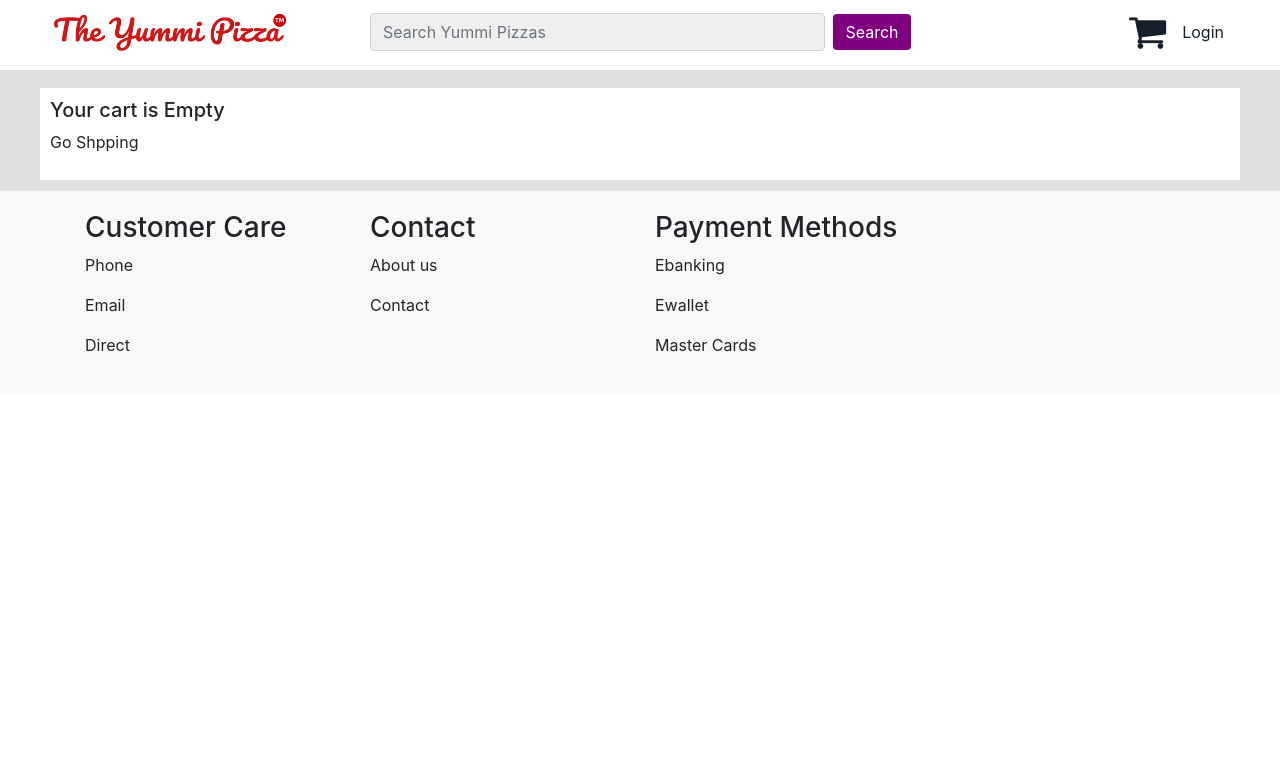
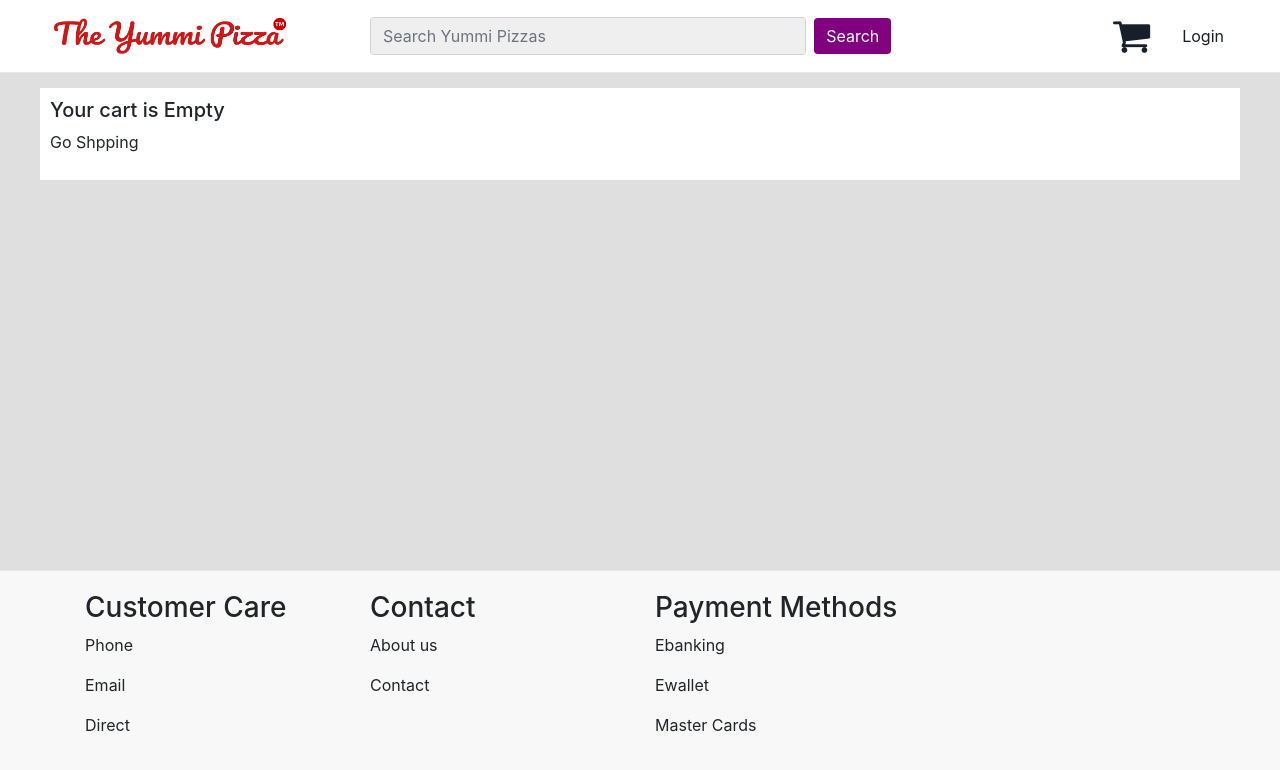
Before and after one commit to pabin/yummipizza_web, a React (Create React App) app: page /cart in a window 1280 px wide. Shown: the top 770 px of the page. Built offline with nearby package versions, Linux system fonts and the light colour scheme.

Commit message:
Updated Navbar Component

```diff
--- a/src/layout/Navbar.css
+++ b/src/layout/Navbar.css
@@ -38,8 +38,8 @@
     margin: 0;
     border-radius: 100%;
     position: absolute;
-    top: -6px;
-    right: -6px;
+    top: 0px;
+    right: 6px;
     padding: 5px;
     color: white;
     font-size: 14px;
--- a/src/layout/Navbar.js
+++ b/src/layout/Navbar.js
@@ -58,7 +58,7 @@ class NavBar extends React.Component {
           <Button className="button">Search</Button>
         </Form>
 
-          <div className="icon-wrapper">
+        <Navbar className="icon-wrapper">
           {
             user.valid_cart && user.valid_cart.items_list.length > 0 ?
             <Link to={'/cart'} className="cart-link">
@@ -70,15 +70,14 @@ class NavBar extends React.Component {
               <i className="fa fa-shopping-cart" style={{fontSize: "40px"}}></i>
             </Link>
           }
-          </div>
-
+        </Navbar>
 
         {
           userAuthenticated ?
-            <Nav>
+          <Navbar>
             <Nav.Link as={Link} to={'/orders'} className="cart-link">Orders</Nav.Link>
             <Nav.Link className="cart-link">{user.username}</Nav.Link>
-            </Nav>
+          </Navbar>
           :
           <Nav.Link onClick={onLoginPress} className="cart-link">Login</Nav.Link>
         }
--- a/src/pages/cart/Cart.css
+++ b/src/pages/cart/Cart.css
@@ -2,6 +2,7 @@
 .cart-container {
   background-color: #DFDFDF;
   padding: 10px 10px;
+  min-height: 500px;
 }
 
 .cart-row {
```
Lines whose indentation alone changed are shown as unchanged.
